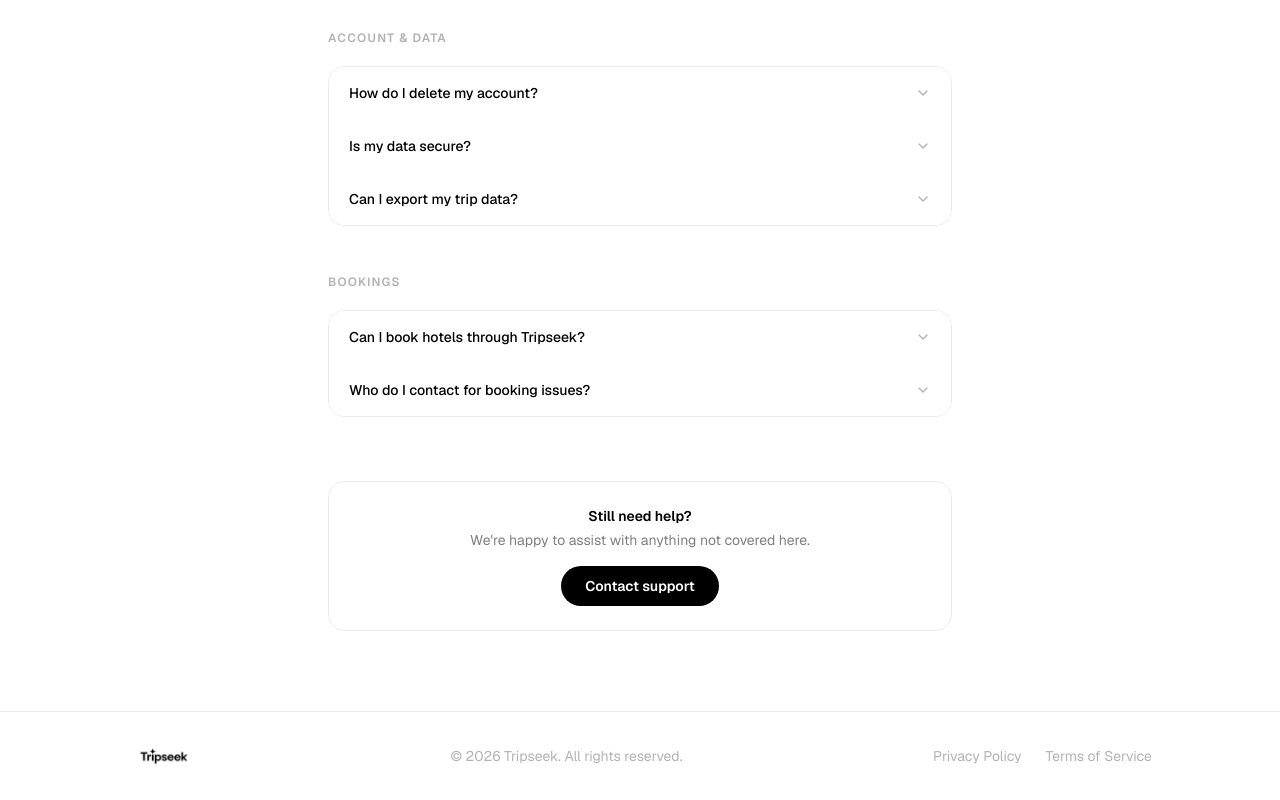
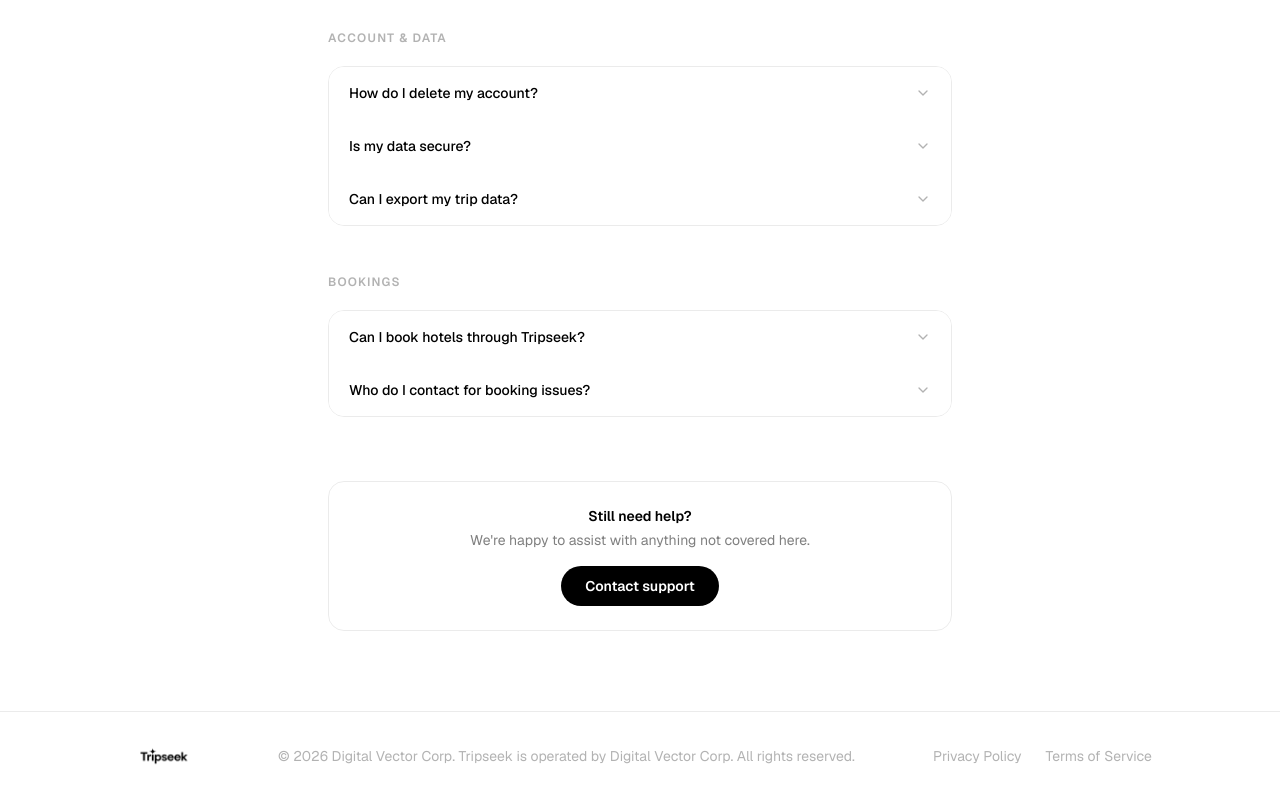
Before and after one commit to Mkkonsss/tripseek-site, a Next.js app: page /support in a window 1280 px wide. Shown: the part 775-1575 px from the top of the page. Built offline with nearby package versions, Linux system fonts and the light colour scheme.

Commit message:
Name Digital Vector Corp in support page footer

```diff
--- a/src/app/support/page.tsx
+++ b/src/app/support/page.tsx
@@ -122,7 +122,7 @@ export default function Support() {
       <footer className="border-t border-black/8 py-8 px-6">
         <div className="max-w-5xl mx-auto flex flex-col sm:flex-row items-center justify-between gap-4 text-sm text-black/30">
           <Image src="/logo-dark.png" alt="Tripseek" width={100} height={28} className="h-6 w-auto" />
-          <span>© {new Date().getFullYear()} Tripseek. All rights reserved.</span>
+          <span>© {new Date().getFullYear()} Digital Vector Corp. Tripseek is operated by Digital Vector Corp. All rights reserved.</span>
           <div className="flex gap-6">
             <Link href="/privacy" className="hover:text-black transition-colors">Privacy Policy</Link>
             <Link href="/terms" className="hover:text-black transition-colors">Terms of Service</Link>
```
